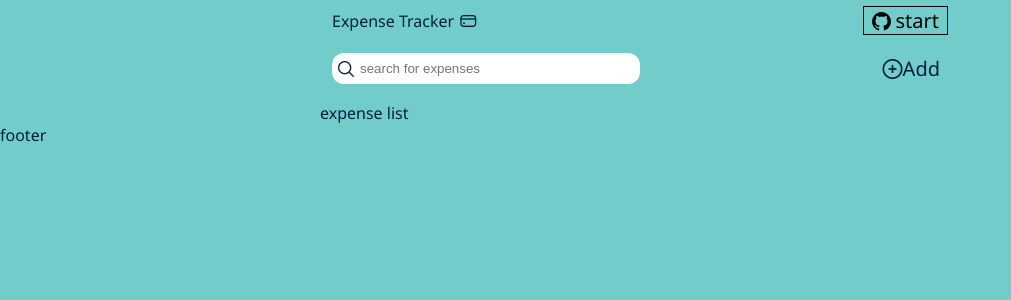
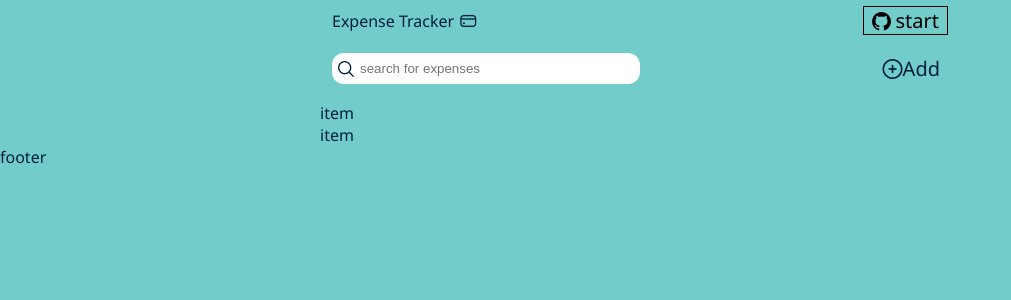
Before and after one commit to parthkamal/expense-tracker, a React (Create React App) app: page / in a window 1280 px wide. Shown: the top 300 px of the page, without its empty margins (0-1011 px from the left). Built offline with nearby package versions, Linux system fonts and the light colour scheme.

Commit message:
added the actions types and reducers

```diff
--- a/src/App.js
+++ b/src/App.js
@@ -3,22 +3,21 @@ import Header from './components/Header';
 import Home from './pages/Home';
 import Footer from './components/Footer';
 import { Route, Routes, Navigate } from 'react-router-dom';
+import AddExpense from './pages/AddExpense';
 
 const App = () => {
   return (
     <div>
-      <Header/>
-      <Home/>
-      <Footer/>
-
+    <Header/>
       {/* defined the routes */}
       <Routes>
-        <Route path='/' exact />
-        <Route path='/add-expense' exact />
+        <Route path='/'element={<Home/>} exact />
+        <Route path='/add-expense' element={<AddExpense/>} exact />
 
         {/* error route if any other routes is accessed the page will be redirected to home ie '/' */}
         <Route  path='*' element={<Navigate to='/' />} />
       </Routes>
+      <Footer/>
     </div>
   );
 }
--- /dev/null
+++ b/src/components/AddForm.jsx
@@ -0,0 +1,16 @@
+import React from 'react';
+import './style/AddForm.css';
+
+const AddForm = () => {
+
+    //capturing the form details using useState hook
+
+
+    return (
+        <div>
+            this is add form
+        </div>
+    );
+}
+
+export default AddForm;
--- /dev/null
+++ b/src/components/Card.jsx
@@ -0,0 +1,14 @@
+import React from 'react';
+
+const Card = (props) => {
+
+    const {expense ,id} = props;
+
+    return (
+        <div key={id} >
+        item
+        </div>
+    );
+}
+
+export default Card;
--- a/src/components/ExpenseList.jsx
+++ b/src/components/ExpenseList.jsx
@@ -1,9 +1,30 @@
 import React from 'react';
+import './style/ExpenseList.css'
+import Card from './Card';
 
 const ExpenseList = () => {
+
+    const list =[
+        {
+            id: 1,
+            title : "made a purchase",
+            logo : 'dfs',
+            createdAt : Date.now(),
+            amount : 12314
+        },
+        {
+            id: 2,
+            title : "made a purchase",
+            logo : 'dfs',
+            createdAt : Date.now(),
+            amount : 12314
+        }
+    ]
+
+
     return (
         <div>
-            expense list
+            {list.length? list.map((expense)=> <Card id={expense.id} expense={expense}/>):<></>}
         </div>
     );
 }
--- /dev/null
+++ b/src/pages/AddExpense.jsx
@@ -0,0 +1,15 @@
+import React from 'react';
+import './style/AddExpense.css'
+import Top from '../components/Top';
+import AddForm from '../components/AddForm';
+
+const AddExpense = () => {
+    return (
+        <div className='add-expense'>
+            <Top/>
+            <AddForm/>
+        </div>
+    );
+}
+
+export default AddExpense;
--- a/src/pages/Home.jsx
+++ b/src/pages/Home.jsx
@@ -7,6 +7,7 @@ import './style/Home.css';
 const Home = () => {
     return (
         <div className='home'>
+
             <Top/>
             <ExpenseList/>
         </div>
--- /dev/null
+++ b/src/pages/style/AddExpense.css
@@ -0,0 +1,22 @@
+.add-expense {
+    width: 50%;
+    margin: auto;
+}
+
+
+/* media queries */
+
+
+@media only screen and (max-width :1024px){
+    .add-expense {
+        width: 90%;
+    }
+
+}
+
+@media only screen and (max-width :512px){
+    .add-expense {
+        width: 100%;
+    }
+
+}
--- a/src/redux/action-types/expenses.js
+++ b/src/redux/action-types/expenses.js
@@ -0,0 +1,7 @@
+//two types of expense-actions (1. add , 2. delete)
+
+const ADD_EXPENSE = 'ADD_EXPENSE';
+const DELETE_EXPENSE = 'DELETE_EXPENSE';
+
+
+export { ADD_EXPENSE, DELETE_EXPENSE };
--- a/src/redux/reducers/expenses.js
+++ b/src/redux/reducers/expenses.js
@@ -1,5 +1,7 @@
+import { ADD_EXPENSE } from "../action-types/expenses";
+
 const initialState = {
-    expenseList : [],
+    expenseList: [],
 
 }
 
@@ -7,10 +9,17 @@ const initialState = {
 
 
 
-const expenseReducer = (state = initialState, action ) => {
-    switch(action.type) {
+const expenseReducer = (state = initialState, action) => {
+    switch (action.type) {
+        case ADD_EXPENSE: {
+            return {
+                ...state,
+                expenseList: [...state, action.data]
+            }
+        }
+
         default:
-        return state;
+            return state;
     }
 };
 
```
Also changed, not shown: src/redux/actions/expenses.js (+20 -0 lines), src/components/style/AddForm.css (added), src/components/style/Card.css (added).
